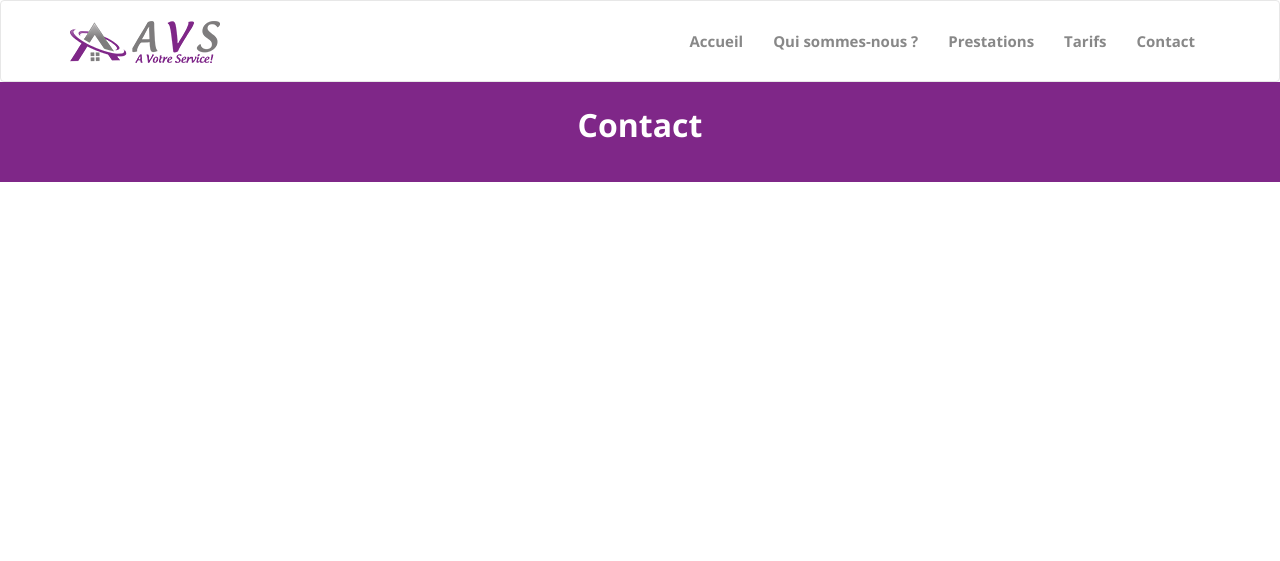
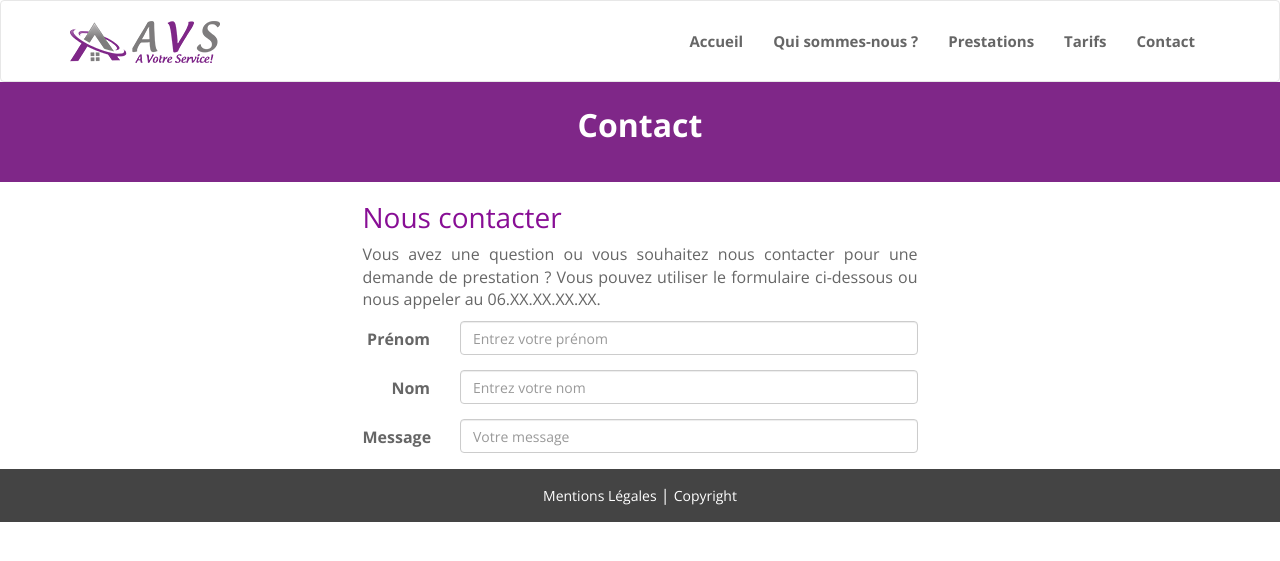
Before and after one commit to mickaelderaemy/avs, a PHP site: page /contact.php in a window 1280 px wide. Shown: the top 561 px of the page. Run offline with PHP 8.4, Linux system fonts and the light colour scheme; some web fonts are replaced.

Commit message:
Some modifs in index and style file

```diff
--- a/contact.php
+++ b/contact.php
@@ -26,3 +26,43 @@
 		</div>
 	</div>
 </div>
+
+<!--- Contact intro -->
+<div class="container">
+	<div class="row">
+		<div class="col-md-6 col-md-offset-3">
+			<h2>Nous contacter</h2>
+			<p>Vous avez une question ou vous souhaitez nous contacter pour une demande de prestation ? Vous pouvez utiliser le formulaire ci-dessous ou nous appeler au 06.XX.XX.XX.XX.</p>
+		</div>
+	</div><!---row-->
+</div><!---container-->
+
+<!--- Contact form -->
+<div class="container">
+	<div class="row">
+		<div class="col-md-6 col-md-offset-3">
+			<form role="form" class="form-horizontal">
+				<div class="form-group">
+					<label for="prenom" class="col-sm-2 control-label">Prénom</label>
+					<div class="col-sm-10">
+						<input id="prenom" type="text" class="form-control" placeholder="Entrez votre prénom">
+					</div>
+				</div>
+				<div class="form-group">
+					<label for="nom" class="col-sm-2 control-label">Nom</label>
+					<div class="col-sm-10">
+						<input id="nom" type="text" class="form-control" placeholder="Entrez votre nom">
+					</div>
+				</div>
+				<div class="form-group">
+					<label for="message" class="col-sm-2 control-label">Message</label>
+					<div class="col-sm-10">
+						<input id="message" type="textarea" class="form-control" placeholder="Votre message">
+					</div>
+				</div>
+			</form>
+		</div>
+	</div><!---row-->
+</div><!---container-->
+
+<?php include("footer.php"); ?>
--- a/css/style.css
+++ b/css/style.css
@@ -47,7 +47,7 @@ h2 {
 h3 {
 	font-size: 25px;
 	font-weight: 300;
-	color: #880E95;
+	color: #444;
 }
 
 @font-face {
@@ -69,7 +69,6 @@ h3 {
 	padding-bottom: 15px;
 	margin-bottom: 0px;
 	background-color: white;
-	color: #666;
 }
 
 .main-menu a, .navbar-default .navbar-nav > li > a {
@@ -77,7 +76,7 @@ h3 {
 	margin: 10px 15px 5px 15px;
 	font-weight: 700;
 	font-size: 15px;
-	color: #888;
+	color: #666;
 }
 
 .navbar-default .navbar-nav li a:hover, .navbar-default .navbar-nav li.active a, .navbar-default .navbar-nav li.active a:hover {
@@ -142,11 +141,11 @@ h3 {
 	width: 200px;
 	margin: auto;
 	border-radius: 50%;
-	border: #880EA0 solid 5px;
+	border: white solid 3px;
 }
 
 .img-business:hover {
-	border: #DE6A10 solid 5px;
+	border: #DCDCDC solid 3px;
 }
 
 .business-content {
@@ -172,7 +171,7 @@ h3 {
 }
 
 .business-more-action {
-	font-size: 20px;
+	font-size: 18px;
 }
 
 /* Homepage : Section Prices */
@@ -205,9 +204,6 @@ h3 {
 .contact {
 	background-color: #F8F9F2;
 	padding-bottom: 10px;
-	font-family: "Lato",Helvetica,sans-serif;
-	font-size: 16px;
-	font-weight: 300;
 	color: #666;
 	text-align: center;
 }
--- a/index.php
+++ b/index.php
@@ -51,7 +51,6 @@
 	</div>
   <div class="row business-more">
     <div class="col-md-6 col-md-offset-3">
-      <h4>Envie d'en savoir plus sur nos prestations ?</h4>
       <a class="business-more-action" href="/prestations.php">Découvrir les prestations en détails</a>
     </div>
   </div>
@@ -74,7 +73,7 @@
         </p>
     </div>
     <div class="col-md-12 prices-action">
-            <a class="btn btn-avs" href="http://avs-pro.fr/tarifs.php">Découvrir les tarifs</a>
+            <a class="btn btn-avs" href="http://avs-pro.fr/tarifs.php">Voir les tarifs</a>
     </div>
   </div>
 </div>
@@ -89,6 +88,7 @@
     <div class="col-md-4">
       <h3>Informations utiles</h3>
       <p class="contact-society">La société AVS existe depuis 2005 et exerce dans le secteur de l'Eure-et-Loir et des Yvelines. Elle s'adapte à vos besoins et établit avec vous une relation de confiance.</p>
+      <br>
       <p class="contact-numbers">Pour toute demande, contactez nous au <strong>06.50.48.91.86</strong> ou par email <strong><a href="mailto:contact@avs-pro.fr">contact@avs-pro.fr</a></strong></p>
       <br>
       <p class="contact-numbers"><strong>À VOTRE SERVICE</strong>
```
